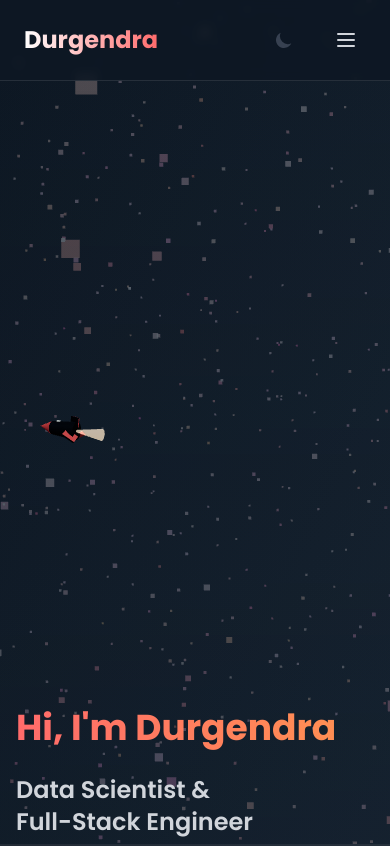
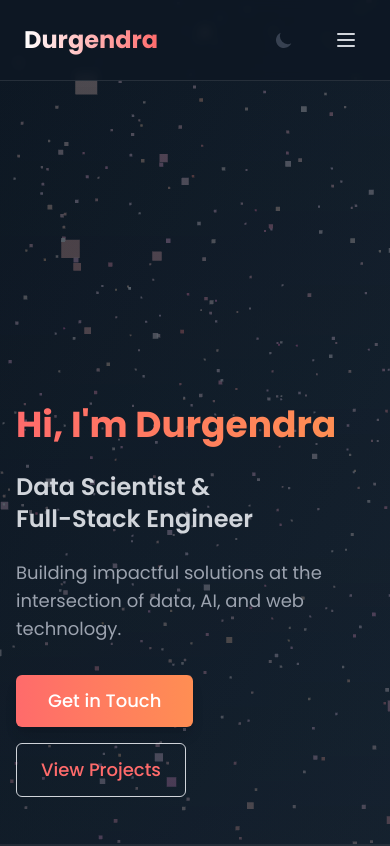
Before and after one commit to ImDPS/portfolio-durgendra, a Next.js app: page / in a window 390 px wide. Shown: the top 846 px of the page. Built offline with nearby package versions, Linux system fonts and the light colour scheme.

Commit message:
feat: implement interactive 3D rocket animation with responsive landing page

```diff
--- a/src/app/page.tsx
+++ b/src/app/page.tsx
@@ -187,7 +187,7 @@ export default function Home() {
 
               {/* Right Column - 3D Rocket */}
               <motion.div
-                className="order-1 lg:order-2 flex justify-center lg:justify-end"
+                className="hidden md:flex order-1 lg:order-2 justify-center lg:justify-end"
                 initial={{ opacity: 0, y: 20 }}
                 animate={{
                   opacity: 1,
```
